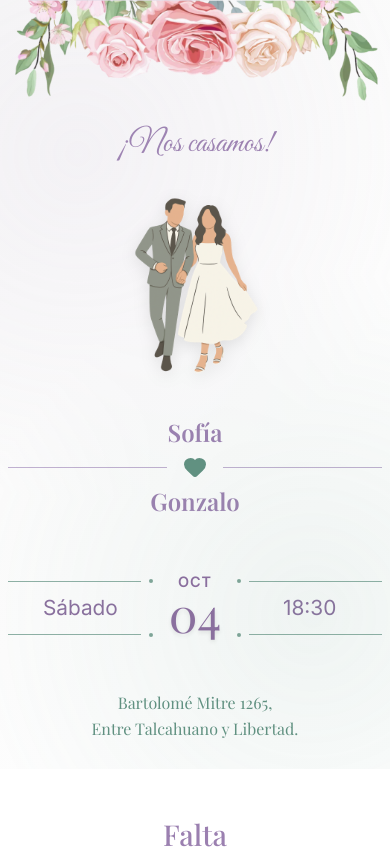
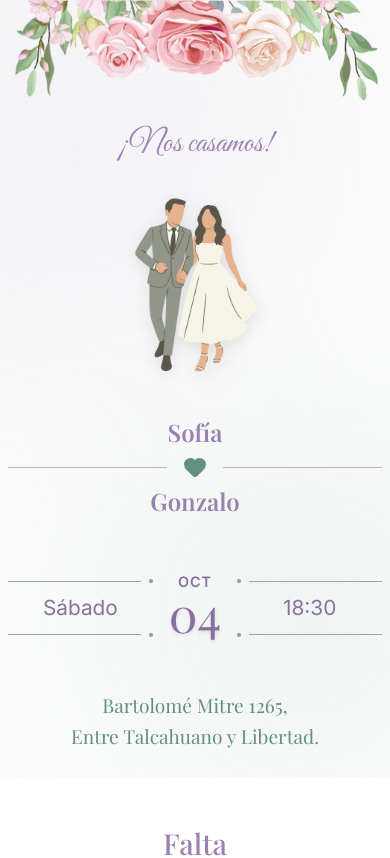
Before and after one commit to gleraromero/casamiento-sg, a React (Vite) app: page / in a window 390 px wide. Shown: the top 858 px of the page. Built offline with nearby package versions, Linux system fonts and the light colour scheme; a web font is replaced by a local one.

Commit message:
feat: aumentar tamaño de la dirección para mejor legibilidad

```diff
--- a/src/styles/components.css
+++ b/src/styles/components.css
@@ -163,7 +163,7 @@
 
 .address-line {
   font-family: var(--font-family-serif);
-  font-size: 1.1rem;
+  font-size: 1.3rem;
   color: var(--color-teal-medium);
   line-height: 1.4;
   margin-bottom: 0.25rem;
@@ -188,7 +188,7 @@
   }
 
   .address-line {
-    font-size: 1rem;
+    font-size: 1.2rem;
   }
 }
 
```
